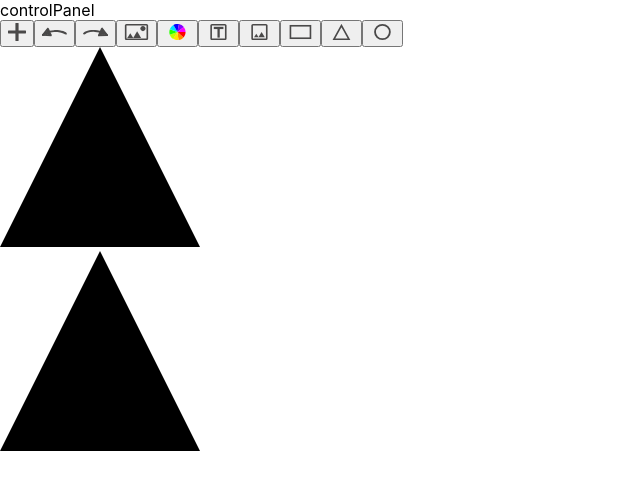
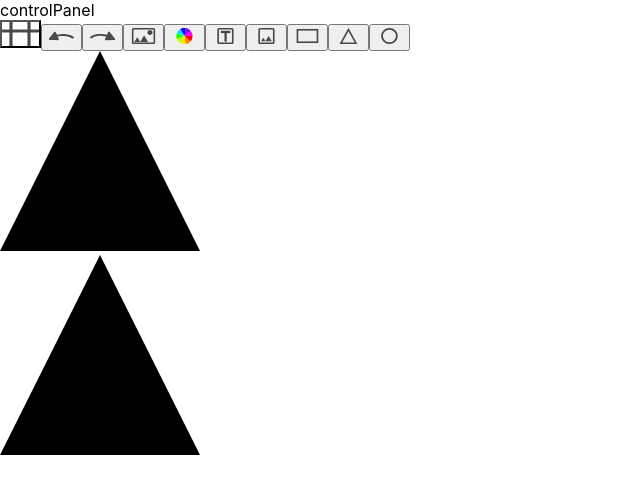
Before and after one commit to mrol1114/presentation-maker, a React (Create React App) app: page / in a window 1280 px wide. Shown: the top 494 px of the page, without its empty margins (0-640 px from the left). Built offline with nearby package versions, Linux system fonts and the light colour scheme.

Commit message:
добавил компонент кнопки для toolbar, добавил стили для кнопки

```diff
--- a/src/toolbar/Toolbar.tsx
+++ b/src/toolbar/Toolbar.tsx
@@ -9,12 +9,16 @@ import ImageButtonComponent from "./components/ImageButtonComponent";
 import RectangleButtonComponent from "./components/RectangleButtonComponent";
 import TriangleButtonComponent from "./components/TriangleButtonComponent";
 import EllipseButtonComponent from "./components/EllipseButtonComponent";
+import Button from "./components/Button";
+import * as functions from "./../utils/functions";
+import * as consts from "./../utils/consts";
+import styles from "./styles/styles.module.css";
 
 function Toolbar(): JSX.Element
 {
     return (
         <div className="toolbar">
-            <AddSlideButtonComponent/>
+            <Button additinalClass={styles["add-slide"]} onClick={() => {functions.addSlide(consts.presentationMaker)}}/>
             <UndoComponent/>
             <RedoComponent/>
             <BackgroundImageButtonComponent/>
--- /dev/null
+++ b/src/toolbar/components/Button.tsx
@@ -0,0 +1,17 @@
+import React from "react";
+import styles from "./styles/button.module.css";
+
+function Button(props: {additinalClass: string, onClick: Function}): JSX.Element
+{
+    const buttonHandler = (event: React.MouseEvent<HTMLButtonElement>) => {
+        event.preventDefault();
+        props.onClick();
+    };
+
+    return (
+        <button className={styles['button'] + " " + props.additinalClass} onClick={buttonHandler}>
+        </button>
+    );
+}
+
+export default Button;
--- /dev/null
+++ b/src/toolbar/components/styles/button.module.css
@@ -0,0 +1,7 @@
+.button
+{
+    width: 41px;
+    height: 28px;
+    background-repeat: no-repeat;
+    background-position: center;
+}
--- /dev/null
+++ b/src/toolbar/styles/styles.module.css
@@ -0,0 +1,4 @@
+.add-slide
+{
+   background: url("./../images/addSlide.svg");
+}
--- a/src/utils/functions.ts
+++ b/src/utils/functions.ts
@@ -747,4 +747,6 @@ function createGraphicPrimitive(presentationMaker: types.PresentationMaker, type
     };
 }
 
-export {};
+export {
+    addSlide
+};
```
Also changed, not shown: src/toolbar/images/addSlide.svg (added).
